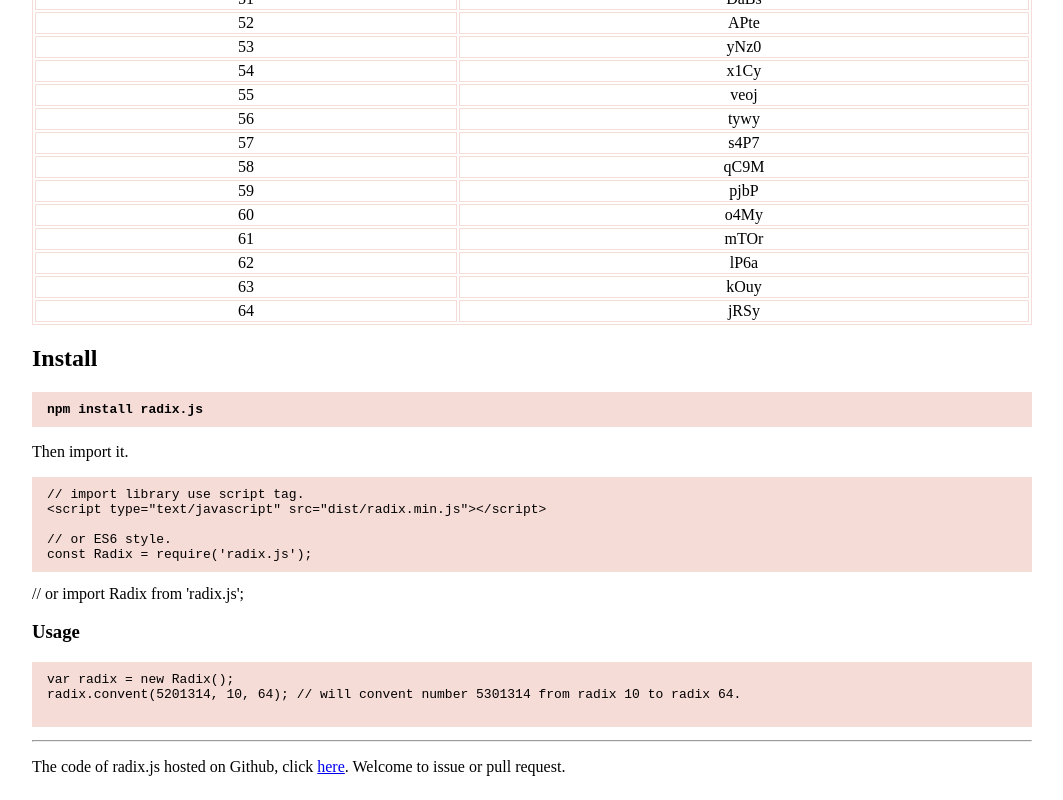
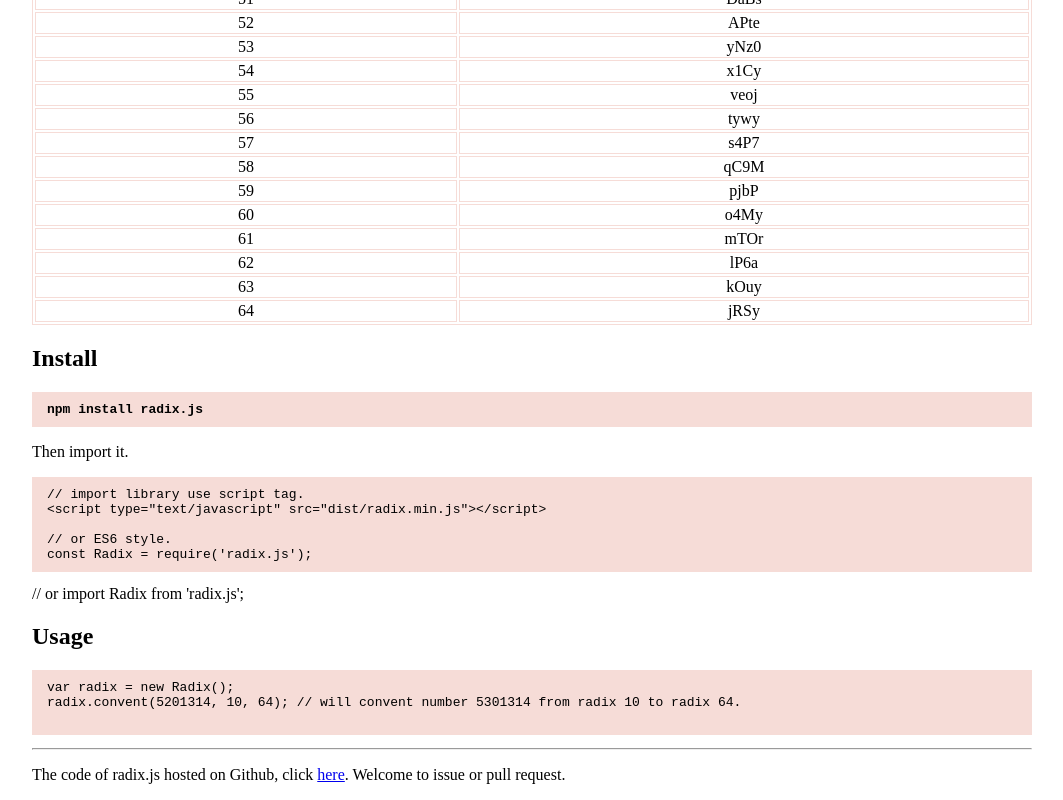
Before and after one commit to hustcc/radix.js, a website built with webpack: page index.html in a window 1280 px wide. Shown: the part 1424-2224 px from the top of the page, without its empty margins (108-1171 px from the left). Built offline with nearby package versions, Linux system fonts and the light colour scheme.

Commit message:
fixed typo, h3 -> h2

```diff
--- a/index.html
+++ b/index.html
@@ -101,7 +101,7 @@ const Radix = require('radix.js');</pre>
 
 // or
 import Radix from 'radix.js';
-<h3>Usage</h3>
+<h2>Usage</h2>
 <pre>
 var radix = new Radix();
 radix.convent(5201314, 10, 64); // will convent number 5301314 from radix 10 to radix 64.
```
